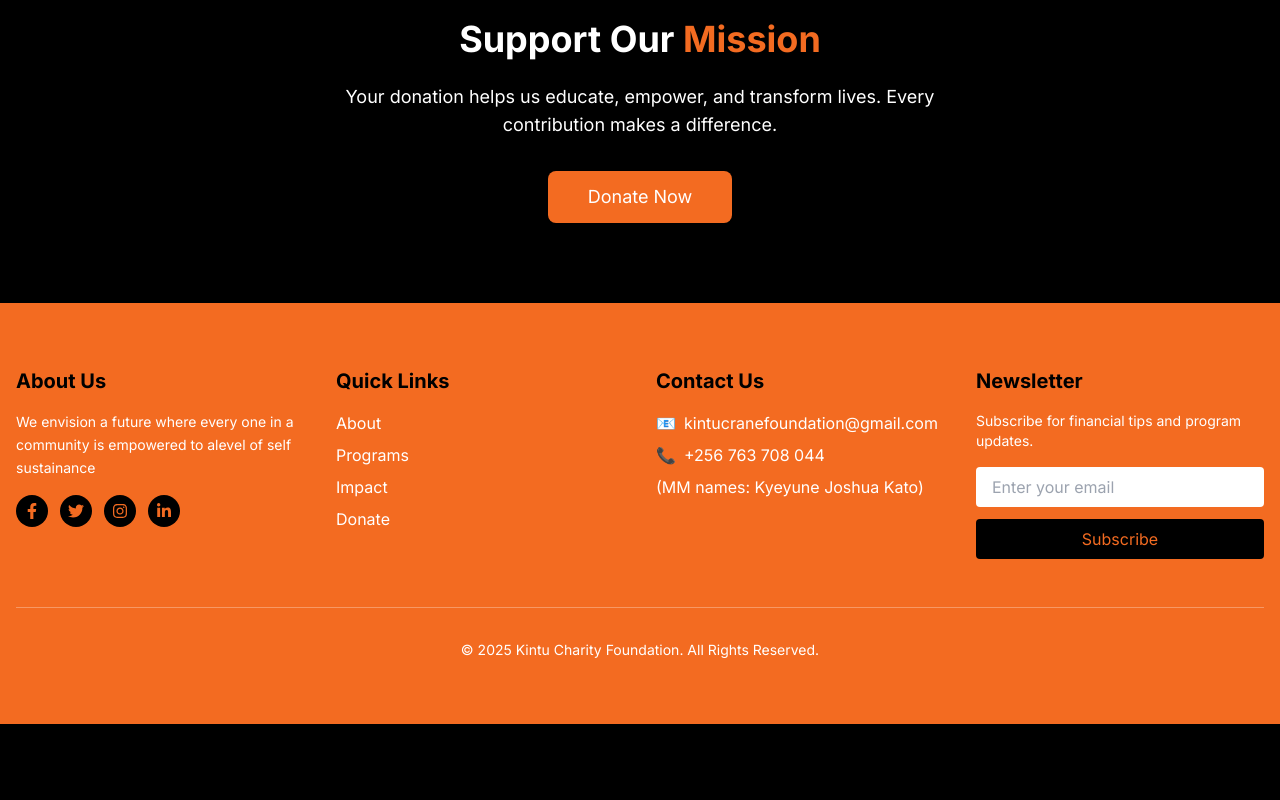
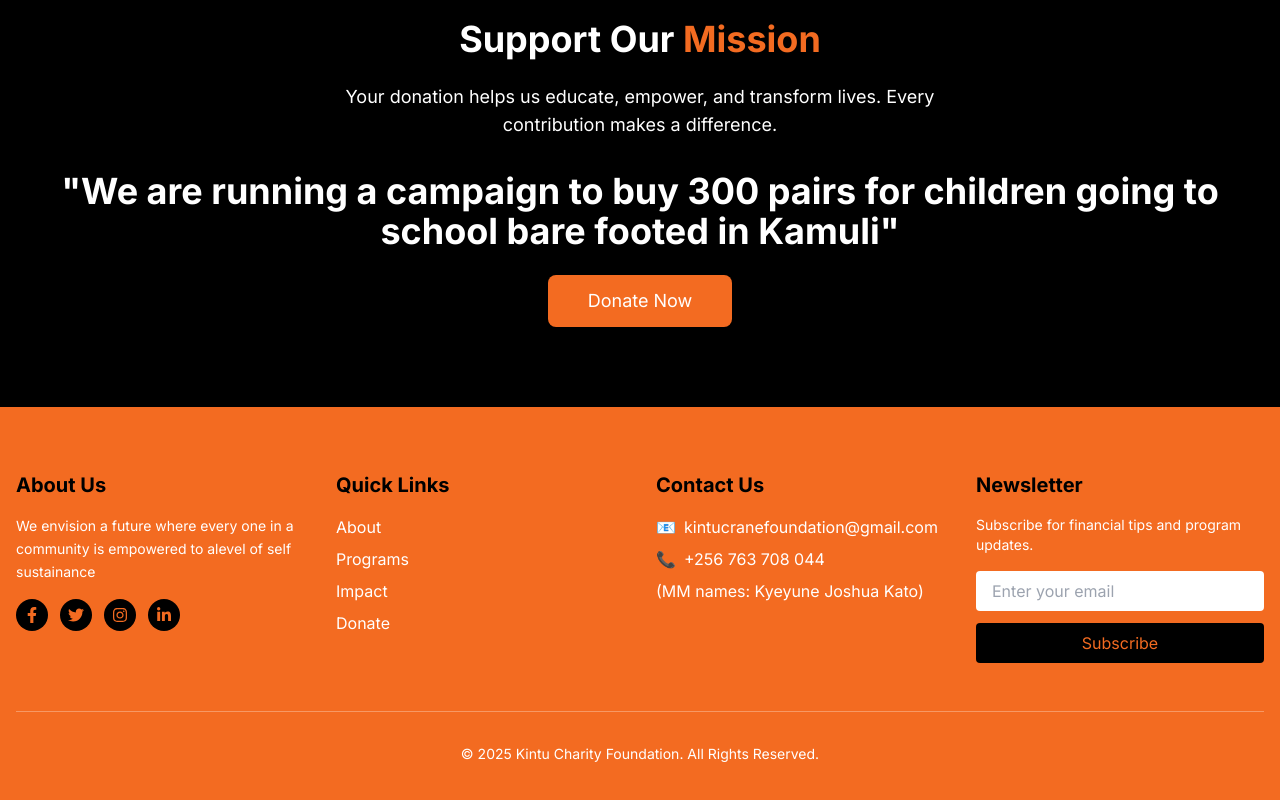
Before and after one commit to joshington/kintu-charity, a Next.js app: page / in a window 1280 px wide. Shown: the part 1980-2780 px from the top of the page. Before the commit the page ends 2704 px from the top, so only its background shows below. Built offline with nearby package versions, Linux system fonts and the light colour scheme.

Commit message:
Add campaign message to donation section

```diff
--- a/components/Donate.js
+++ b/components/Donate.js
@@ -11,6 +11,9 @@ export default function Donate() {
           Your donation helps us educate, empower, and transform lives.
           Every contribution makes a difference.
         </p>
+        <h3 className="text-3xl md:text-4xl font-bold mb-6">
+          "We are running a campaign to buy 300 pairs for children going to school bare footed in Kamuli"
+        </h3>
         <a
           href="#"
           className="bg-orange text-white px-10 py-3 rounded-lg hover:bg-orange/90 transition-colors inline-block text-lg"
```
